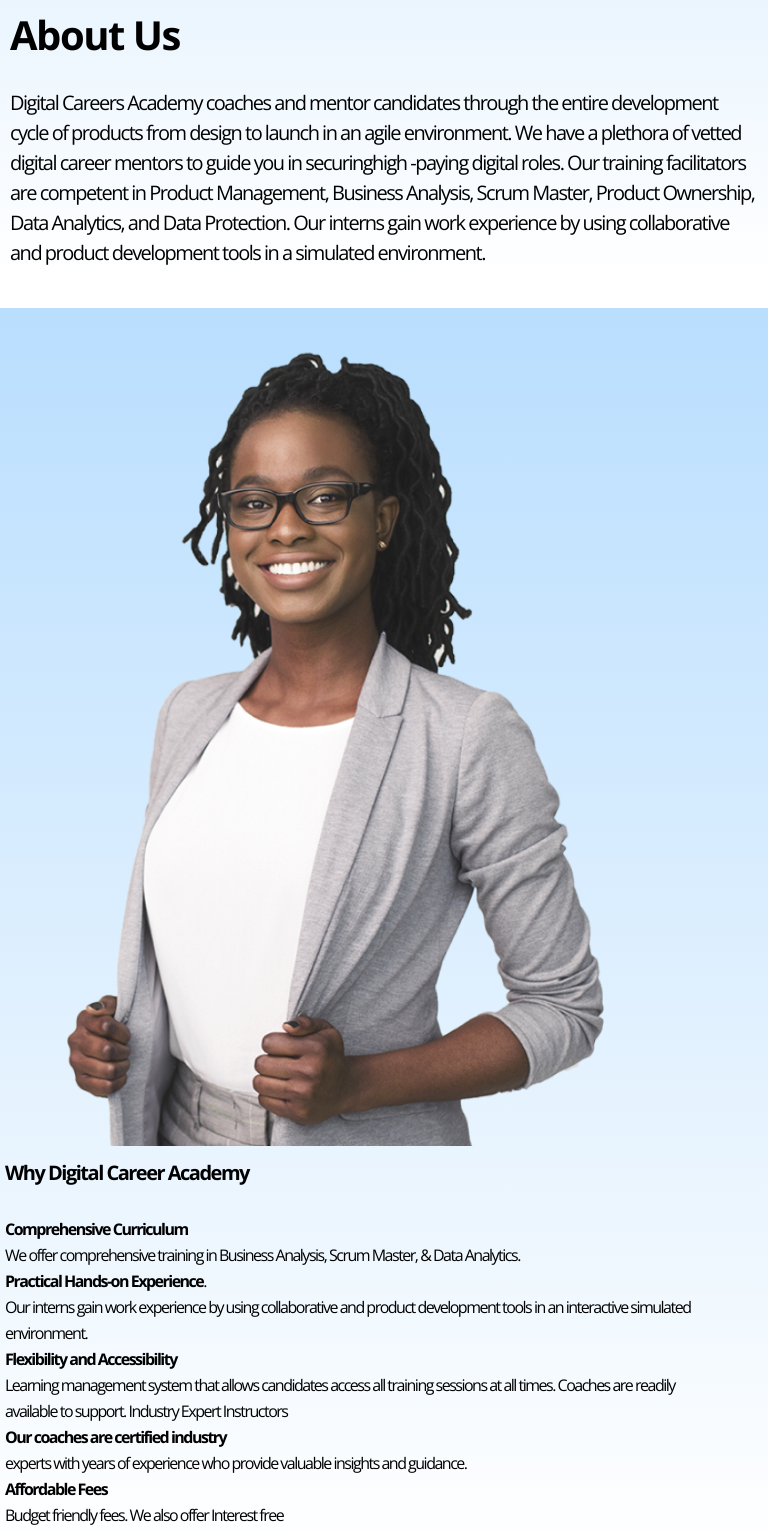
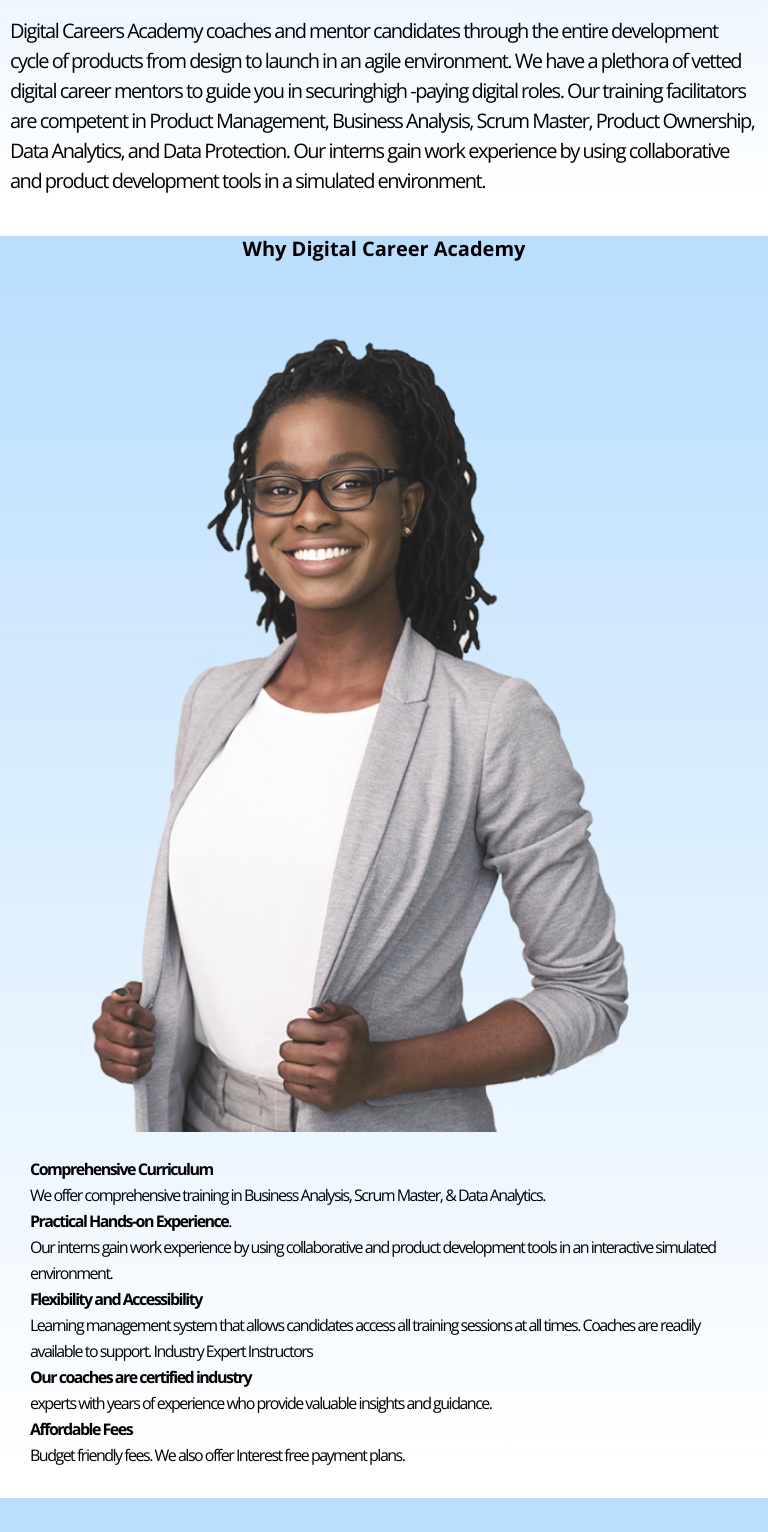
Before and after one commit to Akinyemi04/digital, a React (Create React App) app: page /about in a window 768 px wide. Shown: the part 1260-2792 px from the top of the page. Built offline with nearby package versions, Linux system fonts and the light colour scheme; a web font is replaced by a local one.

Commit message:
About us Page

```diff
--- a/src/Components/About.css
+++ b/src/Components/About.css
@@ -36,6 +36,10 @@
     padding: 96px 96px 96px 96px;
 }
 
+.mobile-h2{
+    display: none;
+}
+
 .about-us-flex{
     display: flex;
     text-align: center;
@@ -48,9 +52,7 @@
     margin-right: 20px;
     flex: 1;
     margin-top: 20px;
-    margin-left: -50px;
-
-}
+   }
 
 .about-us-col-1 img{
     object-fit: cover;
@@ -63,8 +65,7 @@
     flex: 1;
     margin-right: 0px;
     margin-top: 20px;
-
-}
+    }
 
 .about-us h2{
     font-family: Open Sans;
@@ -111,15 +112,13 @@
 }
 
 .why-us-col-1{
-    margin-left: 20px;
     width: 40%;
-    margin-left: -50px;
+    margin-left: px;
 }
 
 .why-us-col-2{
     flex-basis: 1;
     margin-right: 50px;
-
 }
 
 .why-us img{
@@ -252,7 +251,19 @@
     display: none;
 }
 
+.mobile-h2{
+    display: block;
+    padding-bottom: 8px;
+    font-size: 20px;
+   line-height: 26px;
+}
+
+.about-us .about-us-col-2 h2{
+    display: none;
+}
+
 .about-us-col-2 p{
+    margin-top: 0px;
     line-height: 30px;
     font-size: 20px;
 }
@@ -275,16 +286,15 @@
 
 .why-us-col-1{
     width: 100%;
-    margin-top: -50px;
 }
 
 .why-us-col-2{
-    margin-bottom: 40px;
+    margin-bottom: px;
+    margin-right: 0px;
+
 }
-
-.why-us-col-1 h2{
-   font-size: 20px;
-   line-height: 26px;
+ .why-us .desk-h2{
+   display: none;
 }
 
 .why-us-col-1 p{
@@ -308,6 +318,12 @@
     line-height: normal;
 }
 
+.team .titles p{
+    font-size: 14px;
+    letter-spacing: -1.5px;
+    font-weight: 300;
+}
+
 .team{
    margin-top: -100px;
 }
@@ -324,7 +340,8 @@
 }
 
  .team .team-member-2{
-    padding-bottom: 100px;
+    margin-top: -50px;
+    margin-bottom: -100px;
 }
 
 
@@ -337,11 +354,14 @@
 }
 
 
+@media (min-width: 400px) and (max-width: 999px){
 
+.team .team-member-2{
+    margin-top:  -100px;
+    margin-bottom: -200px;
+}
 
-
-
-
+}
 
 
 
@@ -378,7 +398,8 @@
 
     .why-us .why-us-col-2{
         margin-left: 0px;
-        margin-right: -100px;
+        margin-right:px;
+        width: 50%;
     }
 
     .why-us-col-1 p{
@@ -415,3 +436,10 @@
 
 
  }
+
+
+ @media (min-width: 1000px) and (max-width: 1095px){
+    .about-us-col-1{
+        padding-top: 20px;
+    }
+ }
--- a/src/Components/About.js
+++ b/src/Components/About.js
@@ -14,6 +14,7 @@
       </div>
       <div class="about-us">
         <div class="about-us-flex">
+        <h1 className="mobile-h2">About Us</h1>
           <div class=" about-us-col-1">
             <img class="img-fluid" src={abtImg} alt="" />
           </div>
@@ -39,7 +40,7 @@
       <div className="why-us">
         <div className="flex-items-2">
           <div className="why-us-col-1">
-            <h2>Why Digital Career Academy</h2>
+            <h2 className="desk-h2">Why Digital Career Academy</h2>
             <p>
               <b>Comprehensive Curriculum</b> <br />
                We offer comprehensive training in
@@ -58,9 +59,10 @@
               guidance. <br />
               <b>Affordable Fees</b>  <br />
               Budget friendly fees. We also offer
-              Interest free<br /> payment plans.
+              Interest free payment plans.
             </p>
           </div>
+          <h2 className="mobile-h2">Why Digital Career Academy</h2>
           <img
             className="why-us-col-2"
             src={whyImg}
@@ -86,7 +88,7 @@
               Data Protection, Product Management and Delivery, Digital Business
               Transformation, and Scrum Coaching”...
               <a
-                href="linkedin.com/in/oludare-olorunfemi"
+                href="https://www.linkedin.com/in/oludare-olorunfemi"
                 target="_blank"
                 rel="noopener noreferrer"
               >
```
Also changed, not shown: 1 other file (tests, documents, lock files or other folders).
